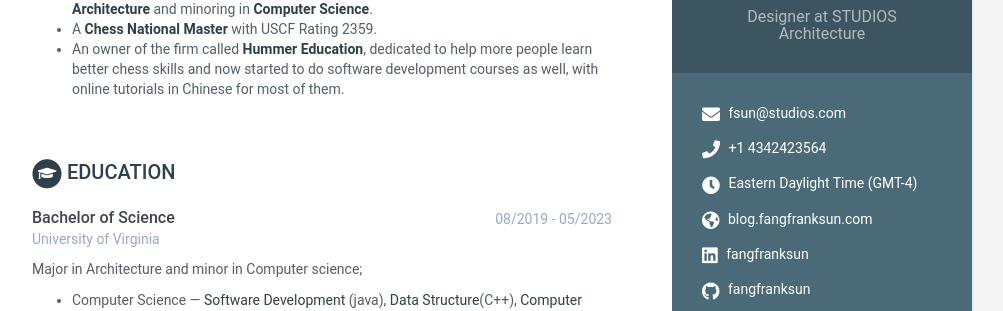
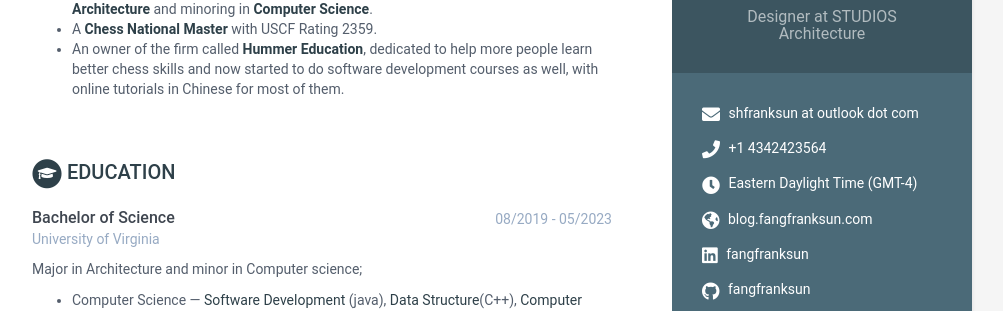
Before and after one commit to FangFrankSun/My_Resume, a Jekyll site: the page built from index.html, in a window 1280 px wide and 900 px high. Shown: the part 212-523 px from the top of the window, without its empty margins (168-1171 px from the left). Built offline with Jekyll 4.4.1, drawn with Linux system fonts in a browser that asks for light colours.

Commit message:
Update data.yml

```diff
--- a/_data/data.yml
+++ b/_data/data.yml
@@ -13,7 +13,7 @@ sidebar:
     avatar: profile.png
 
     # Sidebar links
-    email: fsun@studios.com
+    email: shfranksun at outlook dot com
     phone: +1 4342423564
     timezone: Eastern Daylight Time (GMT-4)
     citizenship:
```
